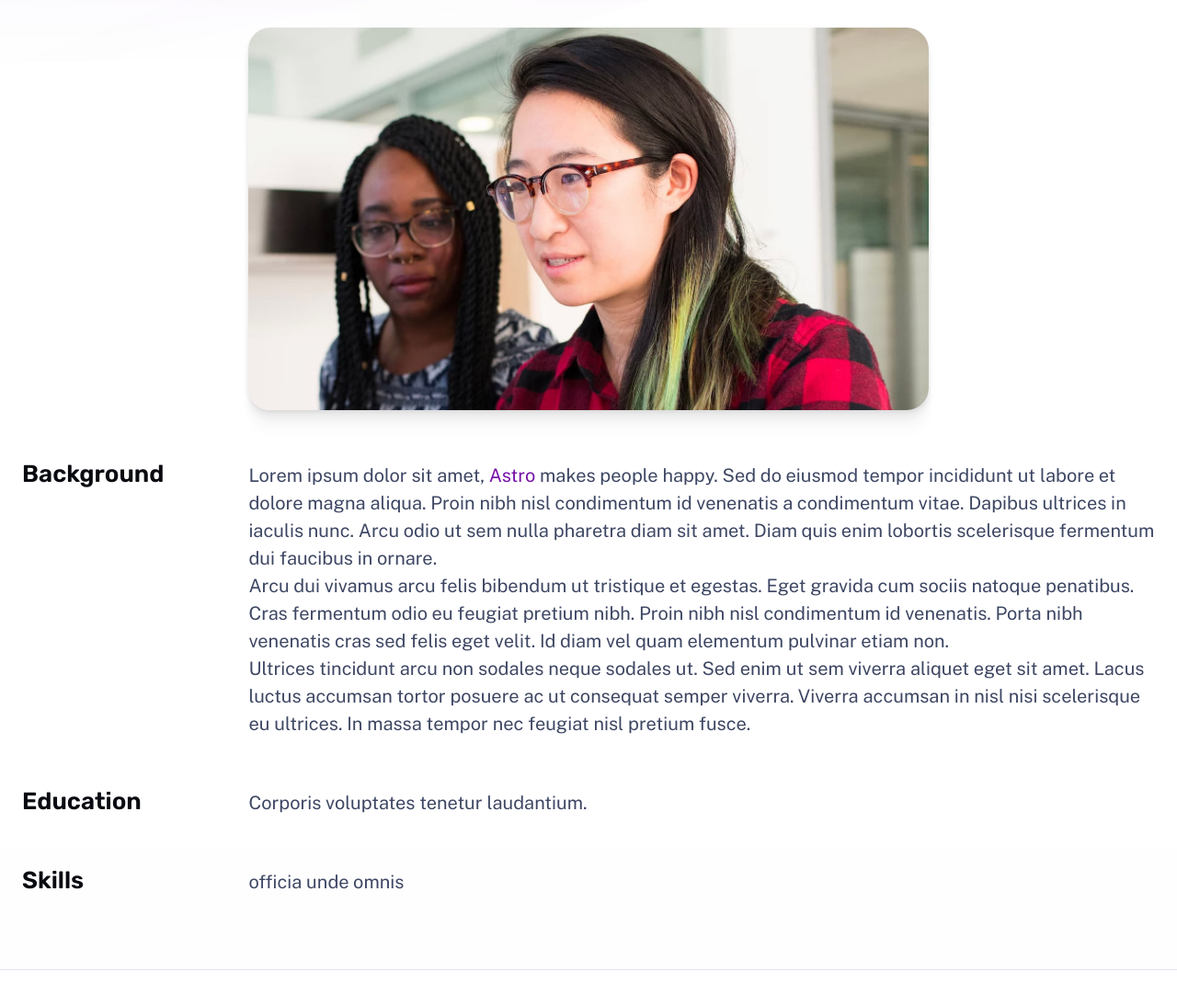
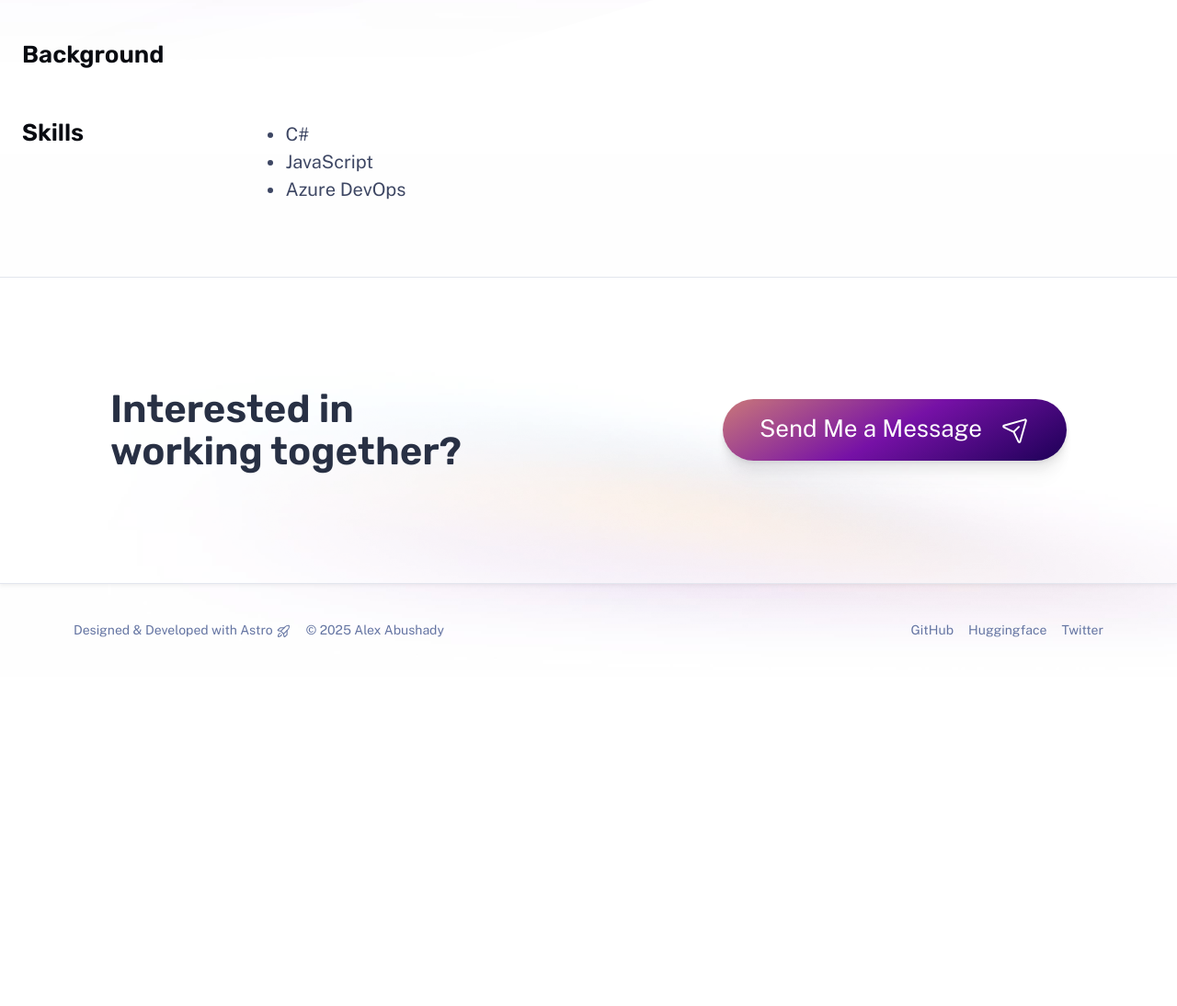
Before and after one commit to AAbushady/portfolio, an Astro site: page /about in a window 1280 px wide. Shown: the part 360-1454 px from the top of the page at 92% size. After the commit the page ends 1096 px from the top, so only its background shows below. Built offline with nearby package versions, Linux system fonts and the light colour scheme; Astro itself is replaced by a stand-in of ours.

Commit message:
Updates to About and added Resume

```diff
--- a/src/pages/about.astro
+++ b/src/pages/about.astro
@@ -5,54 +5,37 @@ import ContactCTA from '../components/ContactCTA.astro';
 import Hero from '../components/Hero.astro';
 ---
 
-<BaseLayout title="About | Jeanine White" description="About Jeanine White Lorem Ipsum">
+<BaseLayout title="About | Alex Abushady" description="About Alex Abushady's background.">
 	<div class="stack gap-20">
 		<main class="wrapper about">
 			<Hero
 				title="About"
 				tagline="Thanks for stopping by. Read below to learn more about myself and my background."
 			>
-				<img
+				<!-- <img
 					width="1553"
 					height="873"
-					src="/assets/at-work.jpg"
-					alt="Jeanine White at work with a colleague"
-				/>
+					src=""
+					alt=""
+				/> -->
 			</Hero>
 
 			<section>
 				<h2 class="section-title">Background</h2>
 				<div class="content">
 					<p>
-						Lorem ipsum dolor sit amet, <a href="https://astro.build/">Astro</a> makes people happy.
-						Sed do eiusmod tempor incididunt ut labore et dolore magna aliqua. Proin nibh nisl condimentum
-						id venenatis a condimentum vitae. Dapibus ultrices in iaculis nunc. Arcu odio ut sem nulla
-						pharetra diam sit amet. Diam quis enim lobortis scelerisque fermentum dui faucibus in ornare.
+
 					</p>
-					<p>
-						Arcu dui vivamus arcu felis bibendum ut tristique et egestas. Eget gravida cum sociis
-						natoque penatibus. Cras fermentum odio eu feugiat pretium nibh. Proin nibh nisl
-						condimentum id venenatis. Porta nibh venenatis cras sed felis eget velit. Id diam vel
-						quam elementum pulvinar etiam non.
-					</p>
-					<p>
-						Ultrices tincidunt arcu non sodales neque sodales ut. Sed enim ut sem viverra aliquet
-						eget sit amet. Lacus luctus accumsan tortor posuere ac ut consequat semper viverra.
-						Viverra accumsan in nisl nisi scelerisque eu ultrices. In massa tempor nec feugiat nisl
-						pretium fusce.
-					</p>
-				</div>
-			</section>
-			<section>
-				<h2 class="section-title">Education</h2>
-				<div class="content">
-					<p>Corporis voluptates tenetur laudantium.</p>
 				</div>
 			</section>
 			<section>
 				<h2 class="section-title">Skills</h2>
 				<div class="content">
-					<p>officia unde omnis</p>
+					<ul>
+						<li>C#</li>
+						<li>JavaScript</li>
+						<li>Azure DevOps</li>
+					</ul>
 				</div>
 			</section>
 		</main>
--- a/src/pages/work.astro
+++ b/src/pages/work.astro
@@ -14,8 +14,8 @@ const projects = (await getCollection('work')).sort(
 ---
 
 <BaseLayout
-	title="My Work | Jeanine White"
-	description="Learn about Jeanine White's most recent projects"
+	title="My Work | Alex Abushady"
+	description="Learn about Alex Abushady's most recent projects"
 >
 	<div class="stack gap-20">
 		<main class="wrapper stack gap-8">
```
Also changed, not shown: src/content/work/resume.md (added, +13 -0 lines), public/assets/at-work.jpg (deleted), public/assets/resume_screenshot.png (added), 1 other file.
